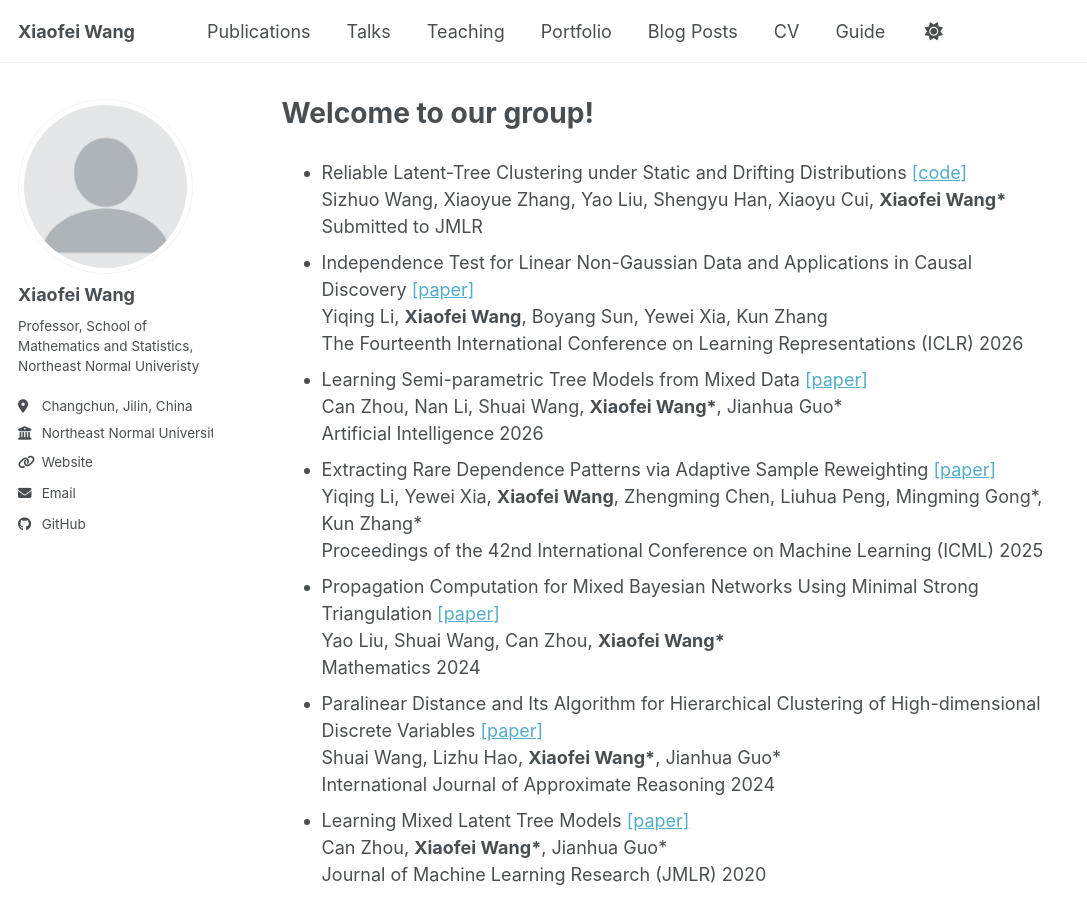
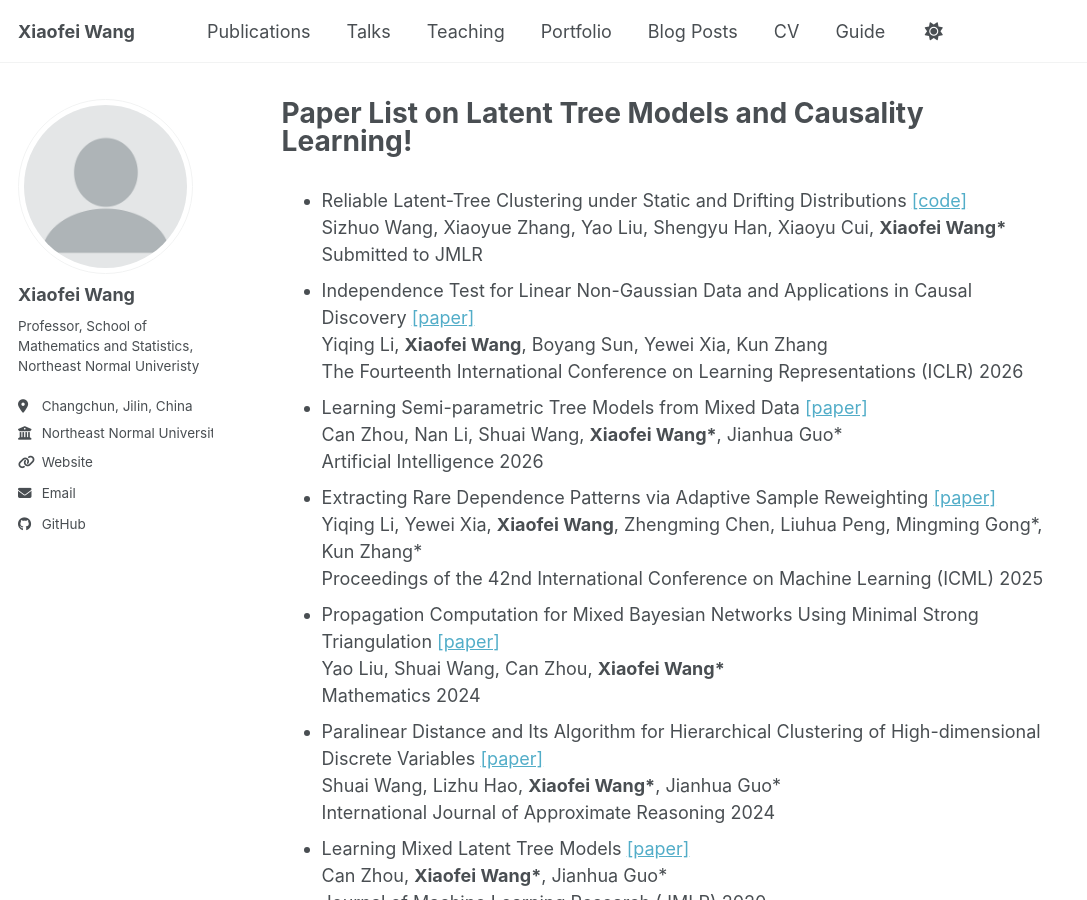
Before and after one commit to mathswang/mathswang.github.io, a Jekyll site: the page built from _pages/publications.md, in a window 1280 px wide and 900 px high. Shown: the whole window, without its empty margins (0-1087 px from the left). Built offline with Jekyll 4.4.1, drawn with Linux system fonts in a browser that asks for light colours; a script bundle is joined from its source files by our own code; library files that are not in the unit come from our copies.

Commit message:
Update title of publications page

```diff
--- a/_pages/publications.md
+++ b/_pages/publications.md
@@ -1,6 +1,6 @@
 ---
 layout: single
-title: "Welcome to our group!"
+title: "Paper List on Latent Tree Models and Causality Learning!"
 permalink: /publications/
 author_profile: true
 author: Xiaofei Wang
```
